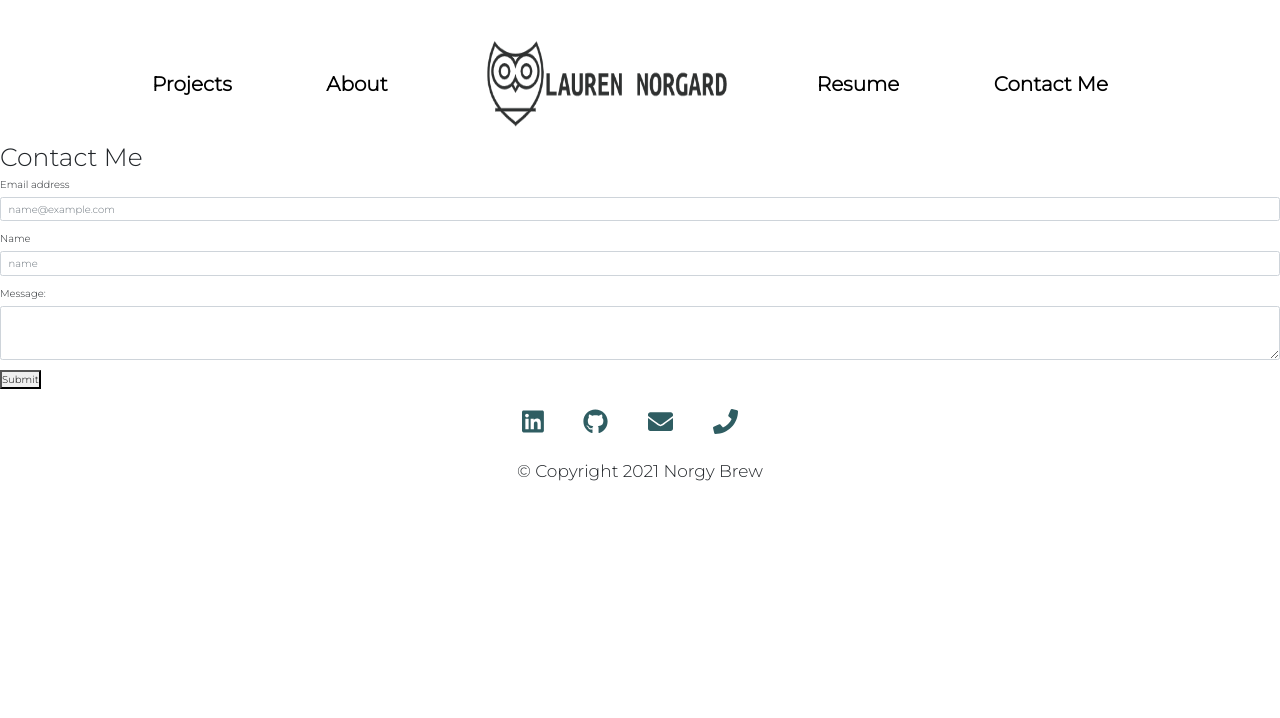
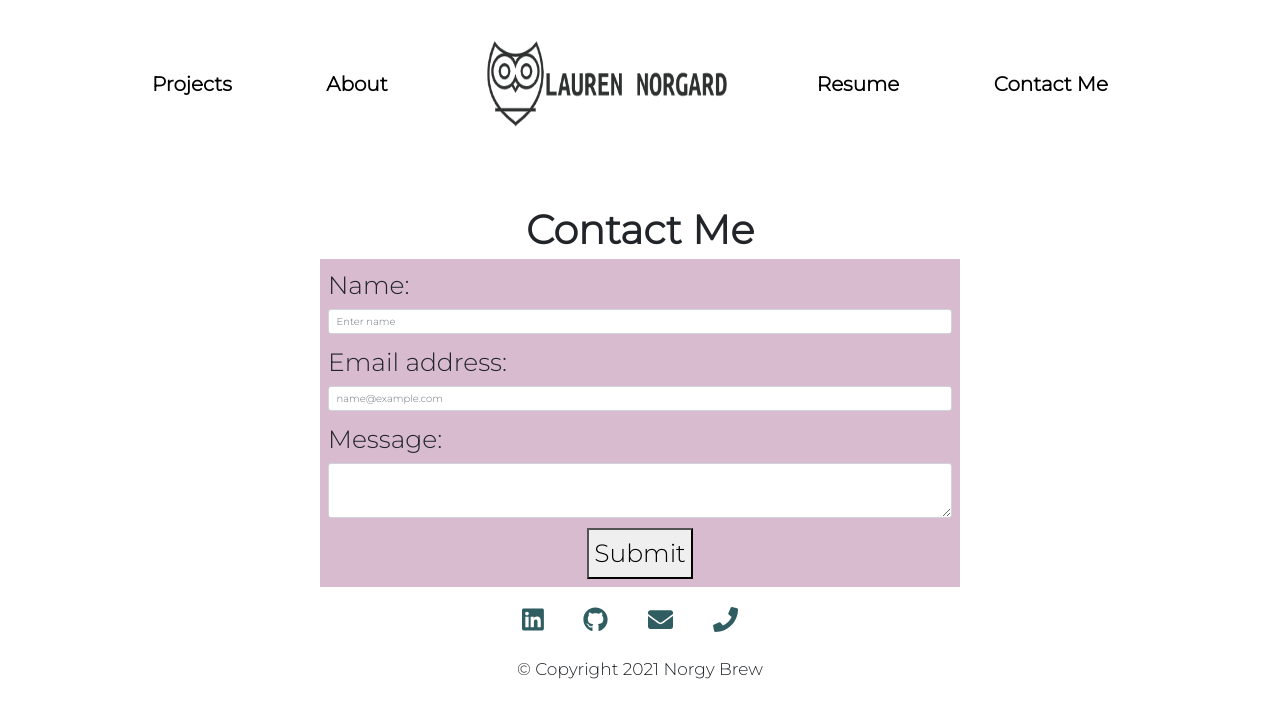
Before and after one commit to norgard7/react-portfolio, a React (Create React App) app in the folder react-portfolio/: page /Contactme in a window 1280 px wide. Shown: the top 718 px of the page. Built offline with nearby package versions, Linux system fonts and the light colour scheme.

Commit message:
starting working on design and layout for the webpages, all is working except the carousel.

```diff
--- a/react-portfolio/src/components/Contact/Contact.js
+++ b/react-portfolio/src/components/Contact/Contact.js
@@ -47,27 +47,29 @@ function Contact() {
   };
   return (
     <div>
-        <h1>Contact Me</h1>
-        <Form>
+        <h1 className="text-center h1-title">Contact Me</h1>
+        <Form className="contactForm mx-auto">
           <Form.Group className="mb-3" controlId="exampleForm.ControlInput1">
-            <Form.Label>Email address</Form.Label>
-            <Form.Control type="email" placeholder="name@example.com" value={email} name="email" onChange={handleInputChange} />
+            <Form.Label>Name:</Form.Label>
+            <Form.Control type="text" placeholder="Enter name" value={name} name="name" onChange={handleInputChange} />
           </Form.Group>
           <Form.Group className="mb-3" controlId="exampleForm.ControlInput1">
-            <Form.Label>Name</Form.Label>
-            <Form.Control type="text" placeholder="name" value={name} name="name" onChange={handleInputChange} />
+            <Form.Label>Email address:</Form.Label>
+            <Form.Control type="email" placeholder="name@example.com" value={email} name="email" onChange={handleInputChange} />
           </Form.Group>
           <Form.Group className="mb-3" controlId="exampleForm.ControlTextarea1">
             <Form.Label>Message:</Form.Label>
             <Form.Control as="textarea" rows={3} value={message} name="message" onChange={handleInputChange}/>
           </Form.Group>
-          <button type="button" onClick={handleFormSubmit}>Submit</button>
-        </Form>
+          <div  className="d-flex justify-content-center">
+            <button className="contact-btn" type="button" onClick={handleFormSubmit}>Submit</button>
+          </div>
         {errorMessage && (
                 <div>
                   <p className="error-text">{errorMessage}</p>
                 </div>
               )}
+          </Form>
     </div>
   );
 
--- a/react-portfolio/src/components/Resume/Resume.js
+++ b/react-portfolio/src/components/Resume/Resume.js
@@ -6,14 +6,14 @@ function Resume() {
     return(
         <div>
             <div className="text-center">
-                <h1>Resume</h1>
+                <h1 className="h1-title pb-3">Resume</h1>
                 <a href = {Resumepdf}><i class="fas fa-download"></i>Download Pdf</a>
             </div>
-            <div className= "container d-flex flex-row justify-content-around align-items-center">
-                <div className="flex-column w-25 d-inline-flex align-content-center align-items-center align-self-start">
+            <div className= "container d-flex flex-row justify-content-around align-items-center w-75 mt-5 mb-5">
+                <div className="flex-column w-50 d-inline-flex align-content-center align-items-center align-self-start">
                     {/* <div className="col text-center d-inline-block flex-direction-center position-relative"></div> */}
-                        <h2>Front-end Proficiencies</h2>
-                            <ul>
+                        <h2 className="h2-title">Front-end Proficiencies</h2>
+                            <ul className="ul">
                                 <li>HTML</li>
                                 <li>CSS</li>
                                 <li>Javascript</li>
@@ -24,10 +24,10 @@ function Resume() {
                         </ul>
                     </div>
 
-                    <div className="flex-column w-25 d-inline-flex align-items-center">
+                    <div className="flex-column w-50 d-inline-flex align-items-center">
                         {/* <div className="col w-50 d-inline-flex"></div> */}
-                            <h2>Back-end Proficiencies</h2>
-                                    <ul>
+                            <h2 className="h2-title">Back-end Proficiencies</h2>
+                                    <ul className="ul">
                                             <li>APIs</li>
                                             <li>Node</li>
                                             <li>Express</li>
--- a/react-portfolio/src/style.css
+++ b/react-portfolio/src/style.css
@@ -7,6 +7,16 @@
 /* sets 1rem equal to 10px */
 html {
     font-size: 62.5%;
+}
+/* used all over site */
+.h1-title {
+  font-weight: bold;
+  font-size: 5vh;
+  margin-top: 8vh;
+}
+.h2-title {
+  font-size: 4vh;
+  font-weight: bold;
 }
 
 
@@ -91,7 +101,7 @@ a{
   }
 
 
-  /* work section */
+  /* Project/work section */
 
 .border-box-image {
     background-color: #fff;
@@ -103,9 +113,7 @@ a{
     display: block;
     text-align: center;
 }
-/* .container-background {
 
-} */
   .work-text {
     font-size: 3rem;
     line-height: 1.2;
@@ -118,12 +126,7 @@ a{
     color: black;
     padding: 3%;
 }
-/* carousal project buttons */
-/* .carousel-control-prev-icon,
-.carousel-control-next-icon {
-  height: 50px;
-  width: 50px;
-} */
+
 
 .carousel-control-next-icon:after
 {
@@ -163,6 +166,24 @@ a{
      height: 95%;
      width: 45%;
  }
+ /* contact page form */
+ .contactForm {
+   width: 80vh;
+  background-color: #D9BBCF;
+   font-size: 25px;
+   border: #D9BBCF solid 8px;
+
+ }
+
+ .contact-btn {
+   padding: 5px;
+
+ }
+
+ /* Resume unordered Lists */
+ .ul {
+   font-size: 2.5vh;
+ }
 
 /* footer social icons */
 .social-icon {
```
